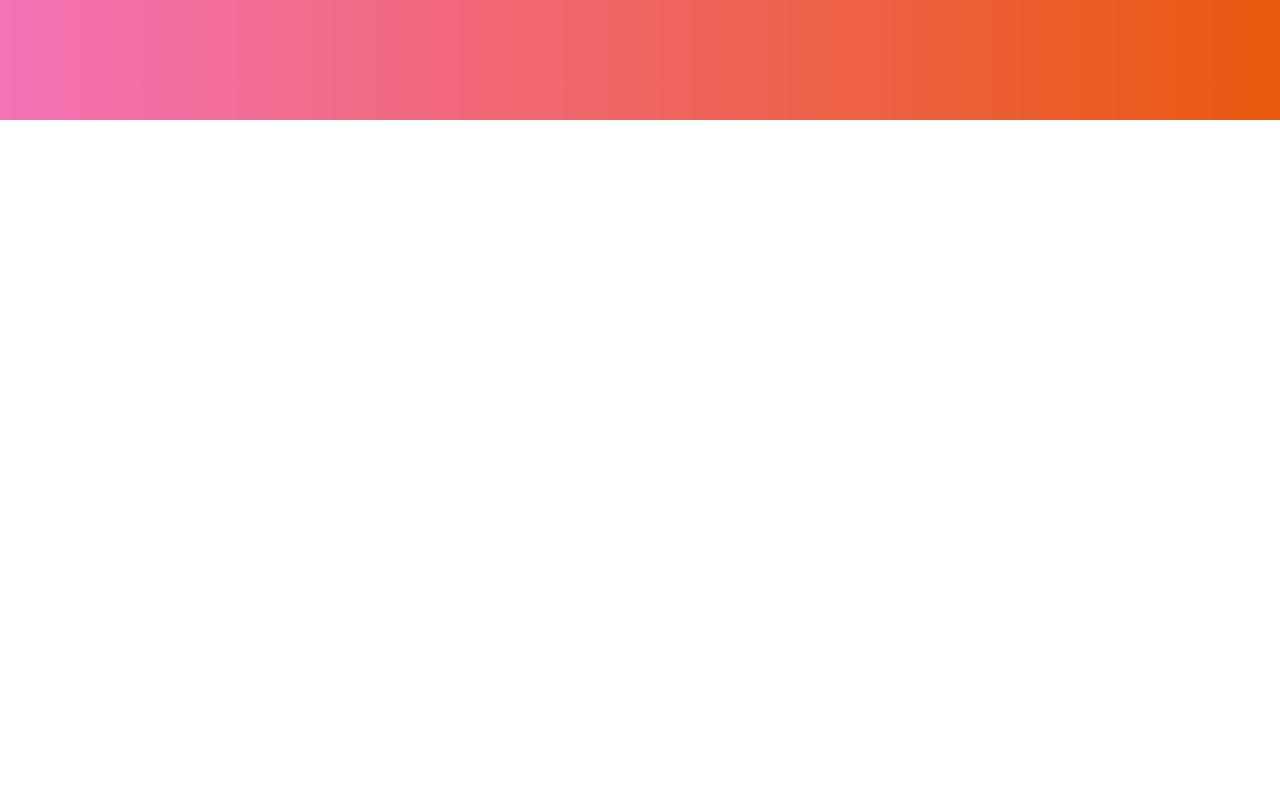
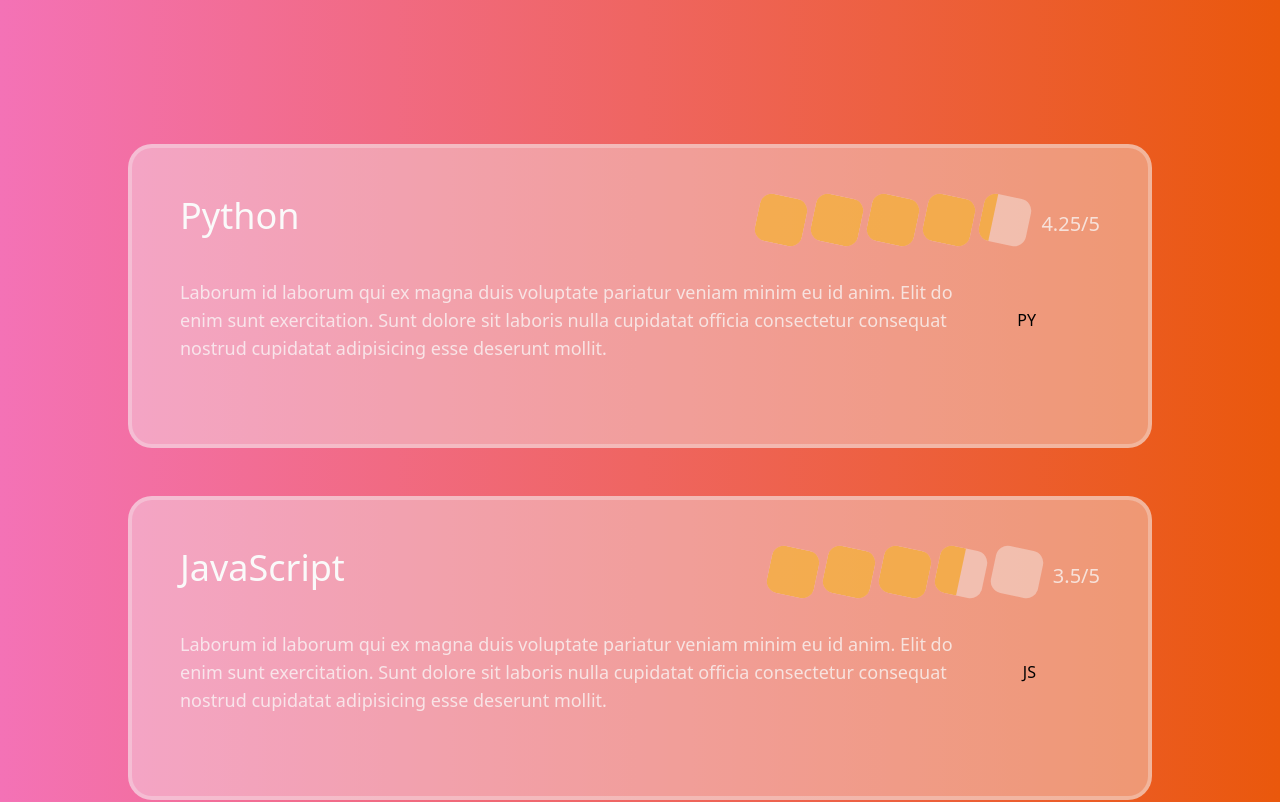
Before and after one commit to Bloepcode/ilayhamerSite, a React (Create React App) app: page / in a window 1280 px wide. Shown: the part 680-1482 px from the top of the page. Before the commit the page ends 800 px from the top, so only its background shows below. Built offline with nearby package versions, Linux system fonts and the light colour scheme.

Commit message:
Add base what message

```diff
--- /dev/null
+++ b/src/components/what/Pixel.tsx
@@ -0,0 +1,22 @@
+import { motion } from "framer-motion";
+
+interface PixelProps {
+  value: number;
+  delay: number;
+}
+
+function Pixel(props: PixelProps) {
+  return (
+    <div className="w-12 h-12 bg-neutral-100 bg-opacity-40 rounded-xl overflow-hidden rotate-12 mx-1">
+      <motion.div
+        initial={{ width: 0 }}
+        whileInView={{ width: props.value.toString() + "%" }}
+        viewport={{ once: true }}
+        transition={{ duration: 0.5, delay: props.delay }}
+        className="h-full bg-amber-500 bg-opacity-60"
+      ></motion.div>
+    </div>
+  );
+}
+
+export default Pixel;
--- /dev/null
+++ b/src/components/what/What.tsx
@@ -0,0 +1,67 @@
+import React from "react";
+import Pixel from "./Pixel";
+
+interface WhatProps {
+  children: React.ReactNode;
+  score: number;
+  title: string;
+  logo: React.ReactNode;
+}
+
+function calculatePixelValues(score: number) {
+  const values = [0, 0, 0, 0, 0];
+  if (score >= 1) {
+    values[0] = 100;
+  } else {
+    values[0] = score * 10;
+  }
+  if (score >= 2) {
+    values[1] = 100;
+  } else {
+    values[1] = (score - 1) * 100 < 0 ? 0 : (score - 1) * 100;
+  }
+  if (score >= 3) {
+    values[2] = 100;
+  } else {
+    values[2] = (score - 2) * 100 < 0 ? 0 : (score - 2) * 100;
+  }
+  if (score >= 4) {
+    values[3] = 100;
+  } else {
+    values[3] = (score - 3) * 100 < 0 ? 0 : (score - 3) * 100;
+  }
+  if (score >= 5) {
+    values[4] = 100;
+  } else {
+    values[4] = (score - 4) * 100 < 0 ? 0 : (score - 4) * 100;
+  }
+  return values;
+}
+
+function What(props: WhatProps) {
+  const values = calculatePixelValues(props.score);
+  console.log(values);
+  return (
+    <div className="w-4/5 h-fit bg-neutral-100 bg-opacity-40 rounded-3xl border-4 border-neutral-100 border-opacity-30 p-12 m-6">
+      <div className="flex flex-row justify-between">
+        <h1 className="text-4xl text-neutral-50">{props.title}</h1>
+        <div className="flex flex-row items-center">
+          <Pixel value={values[0]} delay={0.1}></Pixel>
+          <Pixel value={values[1]} delay={0.2}></Pixel>
+          <Pixel value={values[2]} delay={0.3}></Pixel>
+          <Pixel value={values[3]} delay={0.4}></Pixel>
+          <Pixel value={values[4]} delay={0.5}></Pixel>
+          <h2 className="text-xl text-neutral-50 opacity-75 relative top-1 ml-2">
+            {props.score}/5
+          </h2>
+        </div>
+      </div>
+      <div className="flex flex-row justify-between items-center">
+        {props.children}
+        <div className="m-16">{props.logo}</div>
+      </div>
+    </div>
+  );
+}
+
+export default What;
--- a/src/index.tsx
+++ b/src/index.tsx
@@ -1,17 +1,18 @@
-import React from 'react';
-import ReactDOM from 'react-dom';
-import reportWebVitals from './reportWebVitals';
-import Intro from './screens/Intro';
-import './index.css';
-
+import React from "react";
+import ReactDOM from "react-dom";
+import reportWebVitals from "./reportWebVitals";
+import Intro from "./screens/Intro";
+import "./index.css";
+import Whats from "./screens/Whats";
 
 ReactDOM.render(
   <React.StrictMode>
-    <div className="bg-gradient-to-r from-pink-400 to-orange-600 w-full flex">
+    <div className="bg-gradient-to-r from-pink-400 to-orange-600 w-full">
       <Intro />
+      <Whats />
     </div>
   </React.StrictMode>,
-  document.getElementById('root')
+  document.getElementById("root")
 );
 
 // If you want to start measuring performance in your app, pass a function
--- /dev/null
+++ b/src/screens/Whats.tsx
@@ -0,0 +1,34 @@
+import What from "../components/what/What";
+
+function Whats() {
+  return (
+    <div className="w-full flex flex-col items-center">
+      <What score={4.25} title="Python" logo={<h1>PY</h1>}>
+        <p className="text-lg text-neutral-50 opacity-75">
+          Laborum id laborum qui ex magna duis voluptate pariatur veniam minim
+          eu id anim. Elit do enim sunt exercitation. Sunt dolore sit laboris
+          nulla cupidatat officia consectetur consequat nostrud cupidatat
+          adipisicing esse deserunt mollit.
+        </p>
+      </What>
+      <What score={3.5} title="JavaScript" logo={<h1>JS</h1>}>
+        <p className="text-lg text-neutral-50 opacity-75">
+          Laborum id laborum qui ex magna duis voluptate pariatur veniam minim
+          eu id anim. Elit do enim sunt exercitation. Sunt dolore sit laboris
+          nulla cupidatat officia consectetur consequat nostrud cupidatat
+          adipisicing esse deserunt mollit.
+        </p>
+      </What>
+      <What score={1.8} title="Unity" logo={<h1>PY</h1>}>
+        <p className="text-lg text-neutral-50 opacity-75">
+          Laborum id laborum qui ex magna duis voluptate pariatur veniam minim
+          eu id anim. Elit do enim sunt exercitation. Sunt dolore sit laboris
+          nulla cupidatat officia consectetur consequat nostrud cupidatat
+          adipisicing esse deserunt mollit.
+        </p>
+      </What>
+    </div>
+  );
+}
+
+export default Whats;
```
